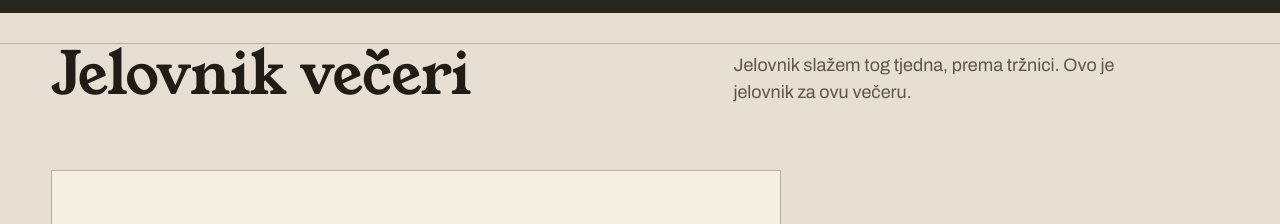
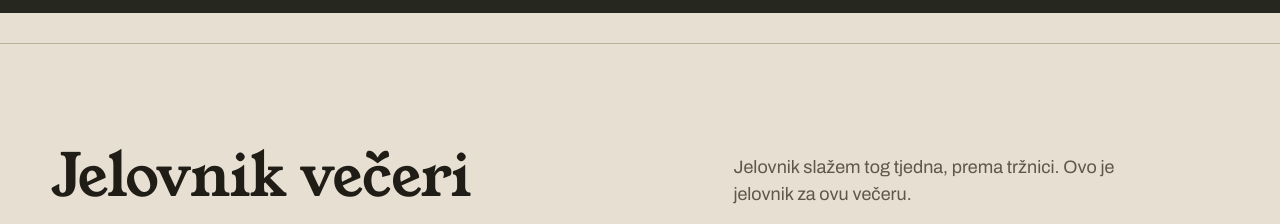
Before and after one commit to d0ughb0yy/gusti-iz-kuzine, an Astro site: page /popup in a window 1280 px wide. Shown: the part 787-1011 px from the top of the page. Built offline with nearby package versions, Linux system fonts and the light colour scheme; Astro itself is replaced by a stand-in of ours.

Commit message:
Give the pop-up menu heading its section padding back

```diff
--- a/src/styles/global.css
+++ b/src/styles/global.css
@@ -1733,10 +1733,6 @@ body[data-consent-open] {
   object-fit: cover;
 }
 
-.popup-spread {
-  padding-top: 0;
-}
-
 .popup-menu__head {
   display: grid;
   grid-template-columns: minmax(0, 1.1fr) minmax(0, 0.9fr);
```
